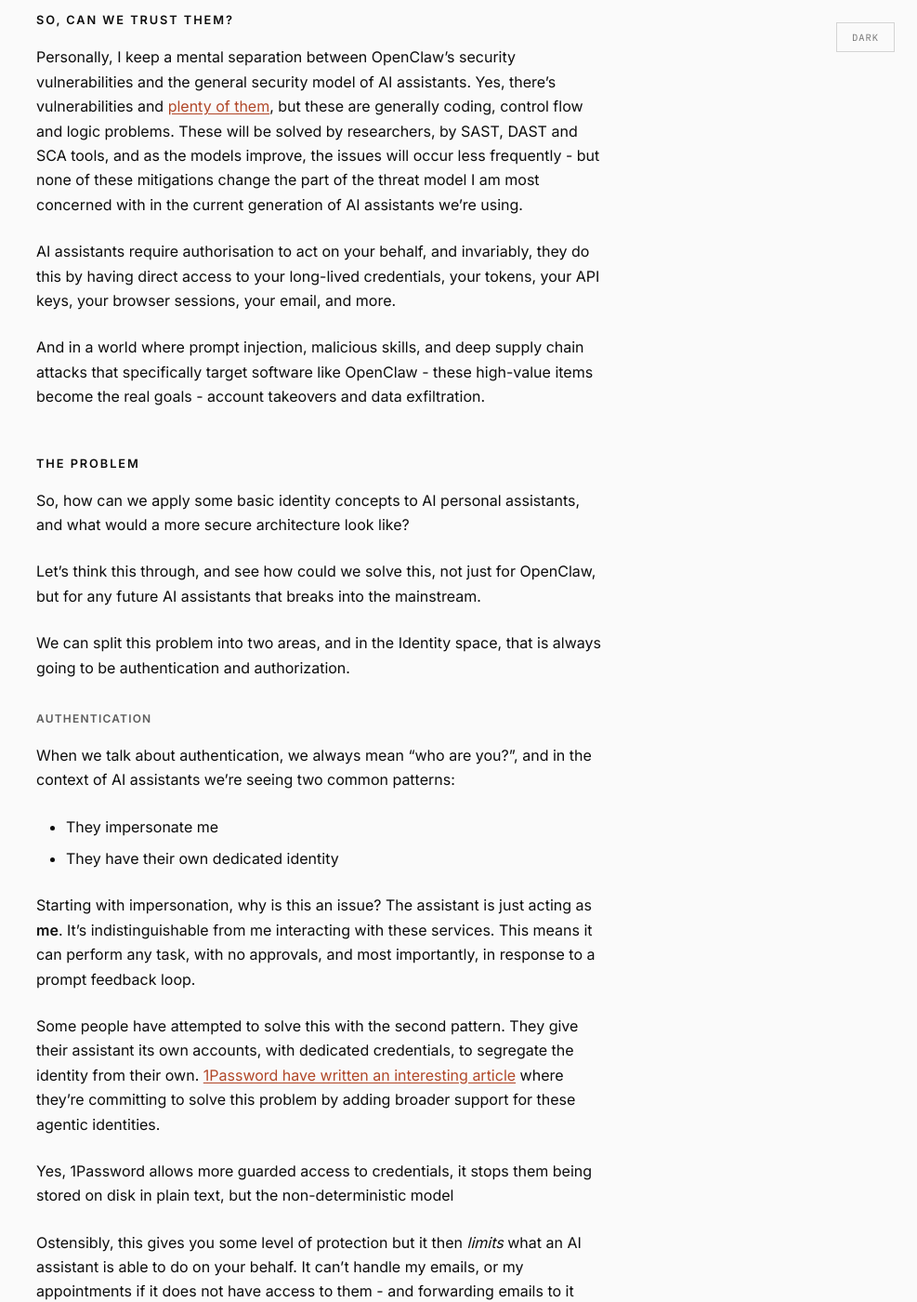
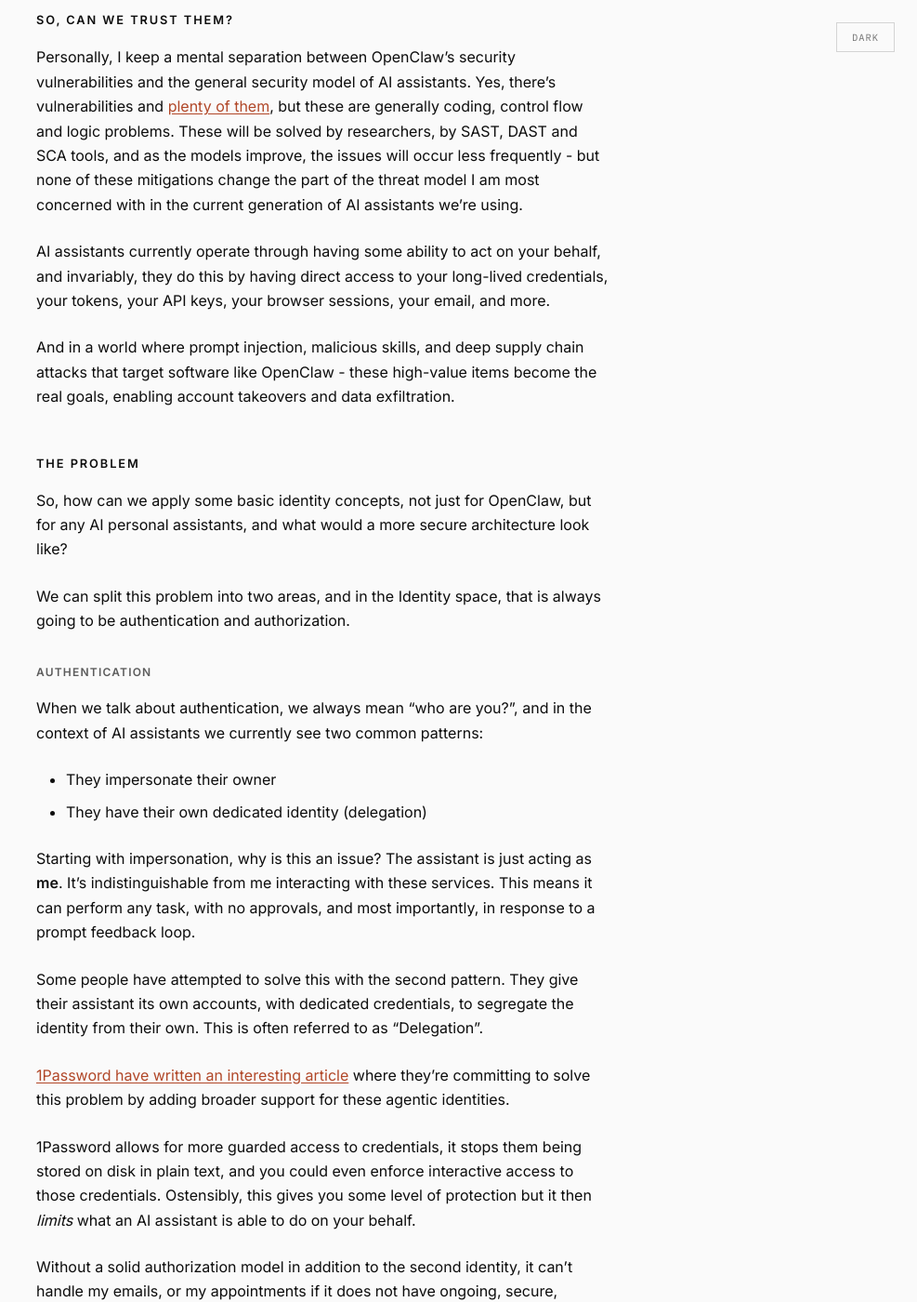
Before and after one commit to timsearle/timsearle.github.io, a Jekyll site: the page built from _posts/2026-02-11-agentic-identity.md, in a window 1280 px wide and 1400 px high, scrolled down 1736 px. Shown: the whole window at 93% size, without its empty margins (293-1280 px from the left). Built offline with Jekyll 4.4.1, drawn with Linux system fonts in a browser that asks for light colours; some of the changed text lies outside the part shown.

Commit message:
editorial pass and flesh out authz section

```diff
--- a/_posts/2026-02-11-agentic-identity.md
+++ b/_posts/2026-02-11-agentic-identity.md
@@ -35,34 +35,36 @@
 
 Personally, I keep a mental separation between OpenClaw's security vulnerabilities and the general security model of AI assistants. Yes, there's vulnerabilities and [plenty of them](https://github.com/openclaw/openclaw/security/advisories), but these are generally coding, control flow and logic problems. These will be solved by researchers, by SAST, DAST and SCA tools, and as the models improve, the issues will occur less frequently - but none of these mitigations change the part of the threat model I am most concerned with in the current generation of AI assistants we're using.
 
-AI assistants require authorisation to act on your behalf, and invariably, they do this by having direct access to your long-lived credentials, your tokens, your API keys, your browser sessions, your email, and more.
+AI assistants currently operate through having some ability to act on your behalf, and invariably, they do this by having direct access to your long-lived credentials, your tokens, your API keys, your browser sessions, your email, and more.
 
-And in a world where prompt injection, malicious skills, and deep supply chain attacks that specifically target software like OpenClaw - these high-value items become the real goals - account takeovers and data exfiltration.
+And in a world where prompt injection, malicious skills, and deep supply chain attacks that target software like OpenClaw - these high-value items become the real goals, enabling account takeovers and data exfiltration.
 
 ## The problem
 
-So, how can we apply some basic identity concepts to AI personal assistants, and what would a more secure architecture look like?
-
-Let’s think this through, and see how could we solve this, not just for OpenClaw, but for any future AI assistants that breaks into the mainstream.
+So, how can we apply some basic identity concepts, not just for OpenClaw, but for any AI personal assistants, and what would a more secure architecture look like?
 
 We can split this problem into two areas, and in the Identity space, that is always going to be authentication and authorization.
 
 ### Authentication
 
-When we talk about authentication, we always mean “who are you?”, and in the context of AI assistants we’re seeing two common patterns:
+When we talk about authentication, we always mean “who are you?”, and in the context of AI assistants we currently see two common patterns:
 
-- They impersonate me
-- They have their own dedicated identity
+- They impersonate their owner
+- They have their own dedicated identity (delegation)
 
 Starting with impersonation, why is this an issue? The assistant is just acting as **me**. It’s indistinguishable from me interacting with these services. This means it can perform any task, with no approvals, and most importantly, in response to a prompt feedback loop.
 
-Some people have attempted to solve this with the second pattern. They give their assistant its own accounts, with dedicated credentials, to segregate the  identity from their own. [1Password have written an interesting article](https://1password.com/blog/its-openclaw) where they’re committing to solve this problem by adding broader support for these agentic identities.
+Some people have attempted to solve this with the second pattern. They give their assistant its own accounts, with dedicated credentials, to segregate the identity from their own.  This is often referred to as “Delegation”.
 
-Yes, 1Password allows more guarded access to credentials, it stops them being stored on disk in plain text, but the non-deterministic model
+[1Password have written an interesting article](https://1password.com/blog/its-openclaw) where they’re committing to solve this problem by adding broader support for these agentic identities.
 
-Ostensibly, this gives you some level of protection but it then _limits_ what an AI assistant is able to do on your behalf. It can’t handle my emails, or my appointments if it does not have access to them - and forwarding emails to it doesn’t _feel_ great, it’s not the autonomous and proactive AI assistant we all want.
+1Password allows for more guarded access to credentials, it stops them being stored on disk in plain text, and you could even enforce interactive access to those credentials. Ostensibly, this gives you some level of protection but it then _limits_ what an AI assistant is able to do on your behalf.
 
-How do these two identities interact? And most importantly, what can they do?
+Without a solid authorization model in addition to the second identity, it can’t handle my emails, or my appointments if it does not have ongoing, secure, access to them.
+
+Forwarding emails to it is not great, it’s not the autonomous and proactive AI assistant we all want.
+
+I don’t think these two patterns are mutually exclusive. So, how can they both interact? And most importantly, what are they allowed to do?
 
 ### Authorization
 
@@ -71,6 +73,8 @@
 In the above section we talked about impersonation, and a segregation of duties with a specialised agentic identity. In both scenarios, how can we gate what the assistant can do?
 
 We could use markdown files, we could use system prompts, we could use a permissions model around tool calls (similar to that of Claude Code, Codex and Copilot CLI). We could even wait for the models to improve their prompt injection resilience and intrinsically trust them more - but these are all only operating “locally”, at a pre-API call phase, and do not solve the root issue that the agent must have access to the raw credentials in order to be able to perform the tasks it is trying to do.
+
+Once an AI assistant decides to make a tool call, and it has the credentials, that’s the end of the road for the security model - it already has the ability to perform its task, and potentially cause damage - we need authorization policies defined both within the assistant itself and also on the third-party services.
 
 ## An ideal flow
 
```
Also changed, not shown: other parts of _posts/2026-02-11-agentic-identity.md (+1 -1 lines).
